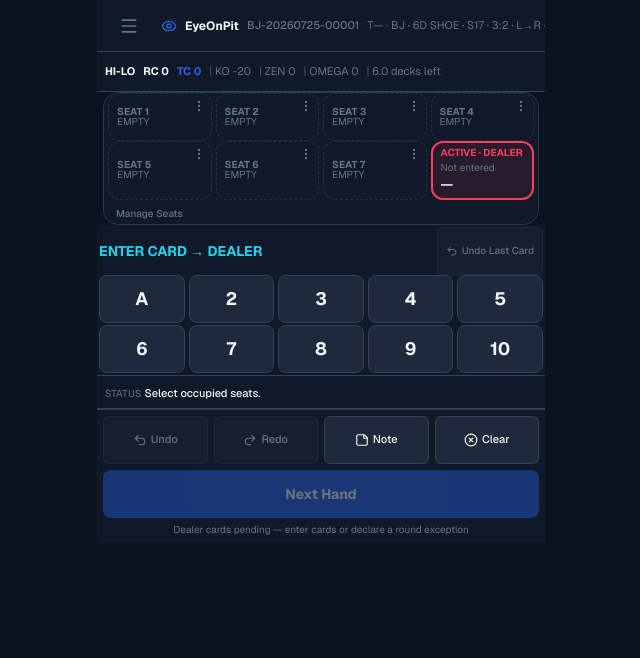
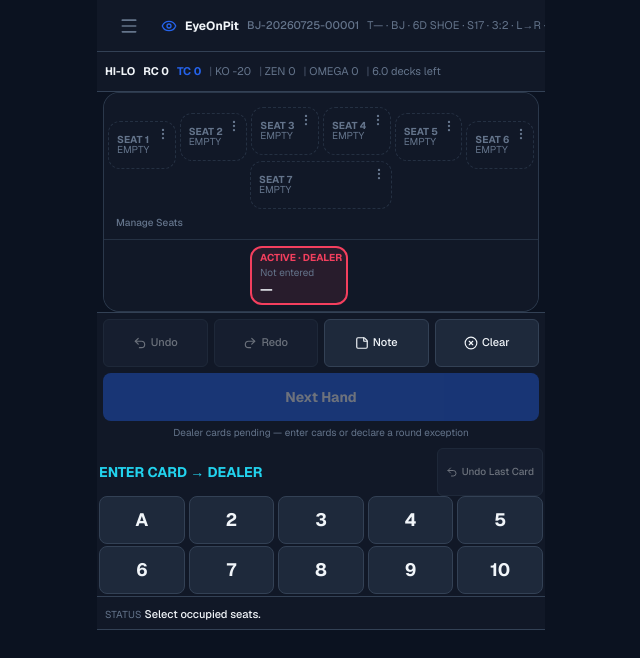
Before and after one commit to thesidfather84/eyeonpit, a Next.js app: page / in a window 1280 px wide. Both pictures are taken after a click on the button "Start With Defaults". Shown: the top 658 px of the page, without its empty margins (319-959 px from the left). Built offline with nearby package versions, Linux system fonts and the light colour scheme.

Commit message:
feat(live): implement arch table layout with optional Position 7
Co-Authored-By: Claude Sonnet 5 <noreply@anthropic.com>

```diff
--- a/src/components/live/DealerTile.tsx
+++ b/src/components/live/DealerTile.tsx
@@ -35,7 +35,7 @@ export function DealerTile() {
         {isActive ? "ACTIVE · DEALER" : "DEALER"}
       </span>
       <span className="text-[10px] leading-tight text-muted-foreground">
-        {cards.length > 0 ? `${cards.map(formatCard).join(" · ")} · ${cards.length} Cards` : "Not entered"}
+        {cards.length > 0 ? cards.map(formatCard).join(" · ") : "Not entered"}
       </span>
       <span className={`text-sm font-semibold leading-tight ${total?.bust ? "text-dealer" : "text-foreground"}`}>
         {result ? RESULT_LABEL[result] : total ? `${total.soft ? "S" : ""}${total.value}` : "—"}
--- a/src/components/live/EmptyConsole.tsx
+++ b/src/components/live/EmptyConsole.tsx
@@ -61,6 +61,7 @@ export function EmptyConsole({ onCreated }: { onCreated: (investigationLocalId:
         blackjackFormat: DEFAULT_GAME_CONFIG.format,
         ruleProfile: DEFAULT_GAME_CONFIG.ruleProfile,
         entryDirection: DEFAULT_GAME_CONFIG.entryDirection,
+        entryMode: DEFAULT_GAME_CONFIG.entryMode,
         playerSpotCount: DEFAULT_GAME_CONFIG.playerSpotCount,
         practiceMode: DEFAULT_GAME_CONFIG.practiceMode,
         status: "active",
@@ -87,6 +88,7 @@ export function EmptyConsole({ onCreated }: { onCreated: (investigationLocalId:
         blackjackFormat: config.format,
         ruleProfile: config.ruleProfile,
         entryDirection: config.entryDirection,
+        entryMode: config.entryMode,
         playerSpotCount: config.playerSpotCount,
         practiceMode: config.practiceMode,
         pitArea: config.pitArea,
--- a/src/components/live/LiveScreen.tsx
+++ b/src/components/live/LiveScreen.tsx
@@ -14,28 +14,19 @@ import { RoundControlsRow } from "./RoundControlsRow";
 
 /**
  * One scroll container for the whole screen below the header — never two.
- * The live-entry core (header, count summary, table map, active context,
- * card keypad, wager) are plain `flex-none` siblings, each its natural
- * height, in their original order; only the secondary stuff below (player
- * actions, guidance, and now Next Hand — see below) sits in the single
- * `overflow-y-auto` region and scrolls out of view. An operator mid-hand
- * should never lose the seat/dealer selector, the keypad, or the wager just
- * because they scrolled to tap a result — and never has to deal with a
+ * The live-entry core (header, count summary, table map, round controls,
+ * active context, card keypad, wager) are plain `flex-none` siblings, each
+ * its natural height, in their original order; only the secondary stuff
+ * below (player actions, guidance) sits in the single `overflow-y-auto`
+ * region and scrolls out of view. An operator mid-hand should never lose
+ * the seat/dealer selector, the round controls, the keypad, or the wager
+ * just because they scrolled to tap a result — and never has to deal with a
  * second, nested scrollbar to do so.
  *
- * RoundControlsRow (Undo/Redo/Note/Clear/Next Hand) moved from a flex-none
- * sibling AFTER this scroll region to being the LAST item INSIDE it. On a
- * short viewport with an occupied seat's wager/action controls also filling
- * the sticky core, the old placement could push it below the visible area
- * with no way to reach it — a flex-none sibling after an overflow-hidden
- * parent's flex-1 child doesn't shrink, and clips instead. An earlier fix
- * attempt made it `position: absolute; bottom: 0` instead, which fixed
- * reachability but introduced a worse bug: on short viewports the pinned bar
- * visually overlapped and hid the bottom of the (sticky, per a standing
- * requirement) wager panel. Moving it inside the scroll region avoids both
- * failure modes — it's always reachable by scrolling (same guarantee
- * PlayerActionsRow already had), and nothing ever overlaps anything else,
- * since everything is in normal flow.
+ * RoundControlsRow (Undo/Redo/Note/Clear/Next Hand) sits directly beneath
+ * TableMap, in the sticky core, per the arch-layout redesign — the primary
+ * round-advance action lives right under the table graphic it acts on,
+ * ahead of the active-seat/keypad/wager controls below it.
  *
  * History, Reports, Export, Settings, and Help open as overlays from the
  * header's Menu — the operator never leaves this screen during a live
@@ -58,6 +49,7 @@ export function LiveScreen() {
       <CountSummaryPanel />
 
       <TableMap />
+      <RoundControlsRow />
       {activeSeat != null && <ActiveSeatHeader target={activeSeat} />}
       <CardEntryPad />
       {activeSeatEnabled && <QuickBetPanel target={activeSeat!} />}
@@ -66,7 +58,6 @@ export function LiveScreen() {
         <HandStatusLine />
         {activeSeatEnabled && <PlayerActionsRow target={activeSeat!} />}
         <OperatorAssistantBar />
-        <RoundControlsRow />
       </div>
     </div>
   );
--- a/src/components/live/QuickSetupSheet.tsx
+++ b/src/components/live/QuickSetupSheet.tsx
@@ -41,7 +41,6 @@ const FORMAT_OPTIONS: { value: BlackjackFormat; label: string }[] = [
 
 const DECK_PRESETS = [4, 6, 8];
 const RULE_PROFILE_OPTIONS: RuleProfileId[] = ["standard", "3-2-h17", "3-2-s17", "6-5-h17", "custom"];
-const SPOT_PRESETS = [5, 6, 7];
 
 const optionButton = (active: boolean) =>
   `tap-target rounded-xl border text-xs font-semibold ${
@@ -68,9 +67,16 @@ export function QuickSetupSheet({
   initialTableNumber,
 }: QuickSetupSheetProps) {
   const isEdit = Boolean(investigation);
-  const [config, setConfig] = useState<GameConfig>(
-    investigation ? gameConfigFromInvestigation(investigation) : (initialConfig ?? DEFAULT_GAME_CONFIG)
-  );
+  const [config, setConfig] = useState<GameConfig>(() => {
+    const base = investigation
+      ? gameConfigFromInvestigation(investigation)
+      : (initialConfig ?? DEFAULT_GAME_CONFIG);
+    // New/edited table configs are limited to the fixed 6+1 arch — legacy
+    // investigations with more positions keep their recorded seat data
+    // (TableMap still renders it, clearly labeled), but applying a config
+    // change here always normalizes going forward to 6 or 7.
+    return { ...base, playerSpotCount: base.playerSpotCount >= 7 ? 7 : 6 };
+  });
   const [tableNumber, setTableNumber] = useState(
     investigation?.tableNumber ?? initialTableNumber ?? ""
   );
@@ -351,23 +357,19 @@ export function QuickSetupSheet({
           )}
 
           <div>
-            <p className="mb-2 text-sm font-medium text-foreground">Player Spots</p>
-            <div className="flex flex-wrap items-center gap-2">
-              {SPOT_PRESETS.map((n) => (
-                <button key={n} onClick={() => update({ playerSpotCount: n })} className={`${optionButton(config.playerSpotCount === n)} px-4`}>
-                  {n}
-                </button>
-              ))}
-              <input
-                type="number"
-                inputMode="numeric"
-                min={1}
-                max={10}
-                value={config.playerSpotCount}
-                onChange={(e) => update({ playerSpotCount: Math.min(10, Math.max(1, Number(e.target.value) || 1)) })}
-                className="tap-target w-20 rounded-lg border border-border bg-surface px-2 text-center text-sm text-foreground"
-              />
+            <p className="mb-2 text-sm font-medium text-foreground">Position 7</p>
+            <div className="grid grid-cols-2 gap-2">
+              <button onClick={() => update({ playerSpotCount: 6 })} className={optionButton(config.playerSpotCount === 6)}>
+                Off (6 Positions)
+              </button>
+              <button onClick={() => update({ playerSpotCount: 7 })} className={optionButton(config.playerSpotCount === 7)}>
+                On (7 Positions)
+              </button>
             </div>
+            <p className="mt-1 text-[11px] text-muted-foreground">
+              Positions 1-6 are always shown in the arch. Position 7 adds one optional spot centered above the
+              dealer.
+            </p>
           </div>
 
           <div>
--- a/src/components/live/SeatTilesRow.tsx
+++ b/src/components/live/SeatTilesRow.tsx
@@ -5,7 +5,11 @@ import { MoreVertical, Users } from "lucide-react";
 import { computeApLikelihoodBySeat } from "@/lib/analysis/apLikelihood";
 import { computeHandTotal, isAutoDetectedBlackjack } from "@/lib/utils/blackjackTotal";
 import { formatCard } from "@/lib/utils/cards";
-import { seatNumbersFor } from "@/lib/utils/seats";
+import {
+  ARCH_SEAT_NUMBERS,
+  isPosition7Enabled,
+  legacyOverflowSeatNumbersFor,
+} from "@/lib/utils/seats";
 import { splitTargetFor } from "@/lib/utils/seatTarget";
 import { seatRingFor } from "@/lib/utils/seatGroupColor";
 import { useInvestigationContext } from "@/contexts/InvestigationContext";
@@ -15,7 +19,6 @@ import { seatHasCurrentRoundData } from "@/lib/db/repositories/investigations";
 import { ConfirmDialog } from "@/components/ui/ConfirmDialog";
 import { SeatOptionsSheet } from "./SeatOptionsSheet";
 import { ManageSeatsSheet } from "./ManageSeatsSheet";
-import { DealerTile } from "./DealerTile";
 
 const LONG_PRESS_MS = 500;
 const DOUBLE_TAP_MS = 300;
@@ -26,16 +29,22 @@ const AP_DOT_CLASSES: Record<string, string> = {
   elevated: "bg-destructive/80",
 };
 
+/** Per-column vertical offset (px) that bows positions 1-6 into an arch, concave toward the dealer — middle positions sit furthest from the dealer, end positions nearest, matching a real table's curved rail. */
+const ARCH_TRANSLATE_Y = [14, 6, 0, 0, 6, 14];
+
 /**
- * Player seats — a fixed, flat 4-column grid; tiles never shift, rise, or
- * curve for any reason, selected or not. Three signals stay visually
+ * Player seats — six permanent positions in a dealer's-eye-view arch, plus
+ * an optional Position 7 centered beneath it. Tiles never shift, rise, or
+ * curve for any reason *within a position* — the arch shape comes from each
+ * column's fixed offset, not from tile state. Three signals stay visually
  * separate on every tile: enabled/occupied (green border), active
  * card-entry target (cyan border, overrides green when both apply), and
  * player grouping (a ring color + optional letter badge, unrelated to
  * either). A single tap only ever changes which target is active — it
- * never enables or disables a seat. Enabling/disabling takes a deliberate
- * double-tap (or the long-press/⋮ options menu, which also offers it
- * alongside link/unlink/label).
+ * never enables or disables a seat, and never implies an entry order:
+ * any position can be selected and entered in any order. Enabling/disabling
+ * takes a deliberate double-tap (or the long-press/⋮ options menu, which
+ * also offers it alongside link/unlink/label).
  */
 export function SeatTilesRow() {
   const {
@@ -50,7 +59,8 @@ export function SeatTilesRow() {
   } = useInvestigationContext();
   const showGroupLabels = useSettingsStore((s) => s.showGroupLabels);
   const apBySeat = computeApLikelihoodBySeat(investigation, cardEvents, currentRound.shoeNumber);
-  const seats = seatNumbersFor(investigation);
+  const position7Enabled = isPosition7Enabled(investigation);
+  const legacySeats = legacyOverflowSeatNumbersFor(investigation, currentRound);
   const [optionsSeat, setOptionsSeat] = useState<number | null>(null);
   const [manageOpen, setManageOpen] = useState(false);
   const [disableConfirmSeat, setDisableConfirmSeat] = useState<number | null>(null);
@@ -102,10 +112,7 @@ export function SeatTilesRow() {
     if (pressTimer.current) clearTimeout(pressTimer.current);
   }
 
-  return (
-    <div className="flex-none bg-surface px-1">
-      <div className="grid grid-cols-4 gap-x-1 gap-y-0">
-        {seats.map((seat) => {
+  function renderSeat(seat: number) {
     const isOccupied = investigation.occupiedSeats.includes(seat);
     const isActive = activeTarget === (seat as CardTarget);
     const record = currentRound.seats[seat];
@@ -215,7 +222,7 @@ export function SeatTilesRow() {
                   </span>
                   <span className="text-[10px] leading-none">
                     {record && record.playerCards.length > 0
-                      ? `${record.playerCards.map(formatCard).join(" · ")} · ${record.playerCards.length} Cards`
+                      ? record.playerCards.map(formatCard).join(" · ")
                       : " "}
                   </span>
                   <span
@@ -253,14 +260,38 @@ export function SeatTilesRow() {
               )}
             </div>
     );
-        })}
+  }
 
-        <DealerTile />
+  return (
+    <div className="flex-none bg-surface px-1 pb-1.5">
+      {/* Positions 1-6: a fixed arch, numbered left to right exactly as the dealer sees them. Each column's translateY bows the row concave toward the dealer below — never reordered or shifted by state. */}
+      <div className="grid grid-cols-6 gap-x-1 gap-y-0 pt-3.5">
+        {ARCH_SEAT_NUMBERS.map((seat, i) => (
+          <div key={seat} style={{ transform: `translateY(${ARCH_TRANSLATE_Y[i]}px)` }}>
+            {renderSeat(seat)}
           </div>
+        ))}
+      </div>
+
+      {/* Position 7: optional, centered beneath the arch. Turning it off removes only this slot — positions 1-6 above are untouched. */}
+      {position7Enabled && (
+        <div className="mx-auto mt-1.5 w-1/3 min-w-[84px]">{renderSeat(7)}</div>
+      )}
+
+      {/* Legacy positions 8-10: only ever present on investigations set up before the 6+1 arch existed. Never hidden or discarded — shown here, clearly labeled, so recorded data stays reachable. */}
+      {legacySeats.length > 0 && (
+        <div className="mt-2 rounded-lg border border-pending/40 bg-pending/10 p-1.5">
+          <p className="mb-1 text-[10px] font-semibold text-pending">
+            Legacy table layout — position{legacySeats.length > 1 ? "s" : ""} {legacySeats.join(", ")}{" "}
+            predate the 6+1 arch. Recorded data is preserved below, not hidden.
+          </p>
+          <div className="grid grid-cols-4 gap-x-1 gap-y-0">{legacySeats.map((seat) => renderSeat(seat))}</div>
+        </div>
+      )}
 
       <button
         onClick={() => setManageOpen(true)}
-        className="rounded-md px-2 text-[10px] font-medium text-muted-foreground hover:text-foreground"
+        className="mt-1 rounded-md px-2 text-[10px] font-medium text-muted-foreground hover:text-foreground"
       >
         Manage Seats
       </button>
--- a/src/components/live/TableMap.tsx
+++ b/src/components/live/TableMap.tsx
@@ -1,17 +1,24 @@
 import { SeatTilesRow } from "./SeatTilesRow";
+import { DealerTile } from "./DealerTile";
 
 /**
- * The table map — seven seats plus the dealer, all fixed positions in one
- * grid, always visible together. The dealer is just another table
- * position (styled red to stand out instantly), not a separate control
- * box — its actions live in the shared control dock below, exactly like
- * a seat's. Selecting any position highlights it in place; nothing here
- * is ever replaced by a separate screen.
+ * The table map — the six-position arch (plus optional Position 7) above
+ * the dealer, all fixed positions in one view, always visible together,
+ * laid out as the dealer sees it while standing at the table. The dealer
+ * is just another table position (styled red to stand out instantly), not
+ * a separate control box — its actions live in the shared control dock
+ * below, exactly like a seat's. Selecting any position highlights it in
+ * place; nothing here is ever replaced by a separate screen.
  */
 export function TableMap() {
   return (
     <div className="mx-1.5 flex-none overflow-hidden rounded-2xl border border-border/80 bg-surface-raised/30">
       <SeatTilesRow />
+      <div className="flex justify-center border-t border-border/60 bg-surface px-1 pb-1.5 pt-1.5">
+        <div className="w-1/3 min-w-[96px]">
+          <DealerTile />
+        </div>
+      </div>
     </div>
   );
 }
--- a/src/lib/utils/seats.ts
+++ b/src/lib/utils/seats.ts
@@ -1,8 +1,38 @@
-import type { Investigation } from "@/types/investigation";
+import type { Investigation, Round } from "@/types/investigation";
 
 /** Seat tiles are generated from playerSpotCount, never hardcoded — this is the one place that turns a count into the list of seat numbers to render. */
 export function seatNumbersFor(investigation: Investigation): number[] {
   return Array.from({ length: investigation.playerSpotCount }, (_, i) => i + 1);
+}
+
+/** The six permanent arch positions, numbered left to right exactly as the dealer sees them — fixed regardless of playerSpotCount, never renumbered. */
+export const ARCH_SEAT_NUMBERS = [1, 2, 3, 4, 5, 6] as const;
+
+/** Position 7 is the one optional arch seat, centered beneath positions 1-6 and above the dealer. */
+export function isPosition7Enabled(investigation: Investigation): boolean {
+  return investigation.playerSpotCount >= 7;
+}
+
+/**
+ * Seat numbers above the fixed 6+1 arch. New and edited table configs are
+ * capped at 6 or 7 (see QuickSetupSheet), so this is only ever non-empty for
+ * investigations set up before the arch layout existed, with recorded data
+ * (occupancy, cards, bets) on positions 8-10. That data is never deleted or
+ * hidden — it renders in a clearly labeled legacy section instead of the
+ * standard arch/dealer graphic.
+ */
+export function legacyOverflowSeatNumbersFor(investigation: Investigation, round: Round): number[] {
+  const seatNumbers = new Set<number>();
+  for (const seat of investigation.occupiedSeats) {
+    if (seat > 7) seatNumbers.add(seat);
+  }
+  for (const seat of Object.keys(round.seats)) {
+    if (Number(seat) > 7) seatNumbers.add(Number(seat));
+  }
+  for (const seat of Object.keys(round.splitHands)) {
+    if (Number(seat) > 7) seatNumbers.add(Number(seat));
+  }
+  return Array.from(seatNumbers).sort((a, b) => a - b);
 }
 
 /** Ascending for left-to-right entry direction, descending for right-to-left — the order automatic card/result progression walks through. */
```
Also changed, not shown: src/components/live/CardEntryPad.tsx (+4 -6 lines), src/components/live/RoundControlsRow.tsx (+3 -4 lines). Lines whose indentation alone changed are shown as unchanged.
